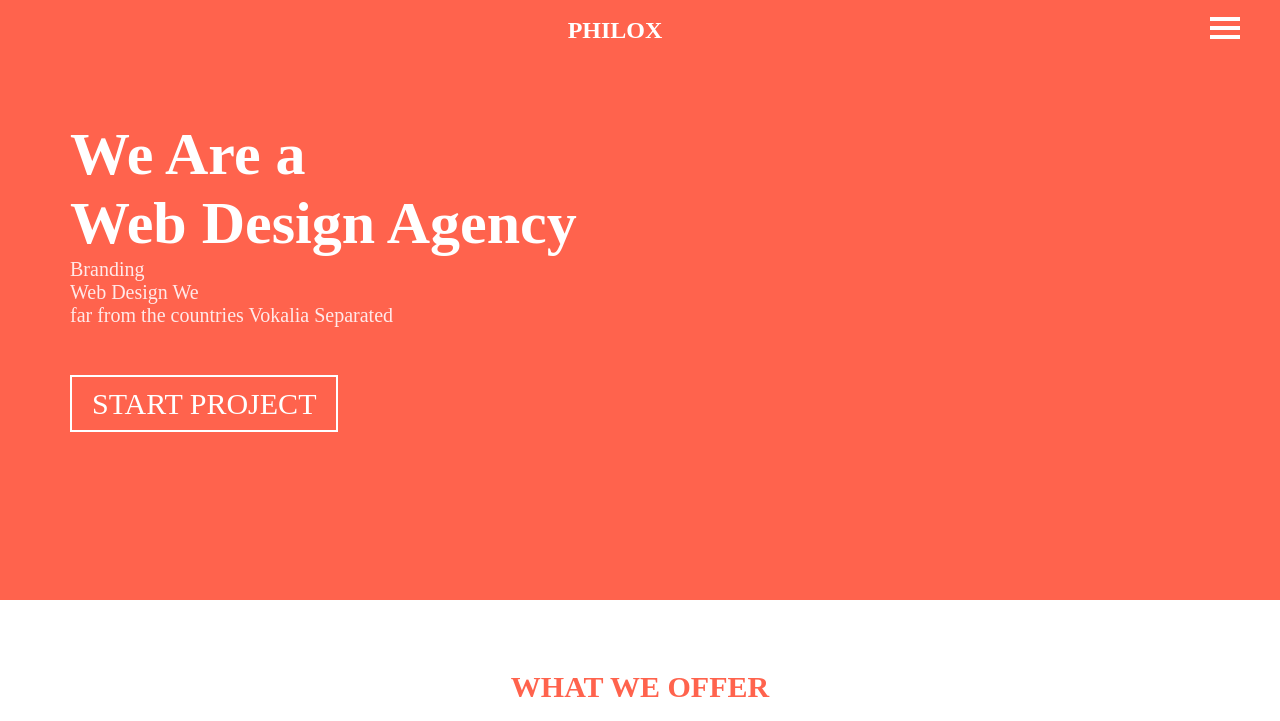
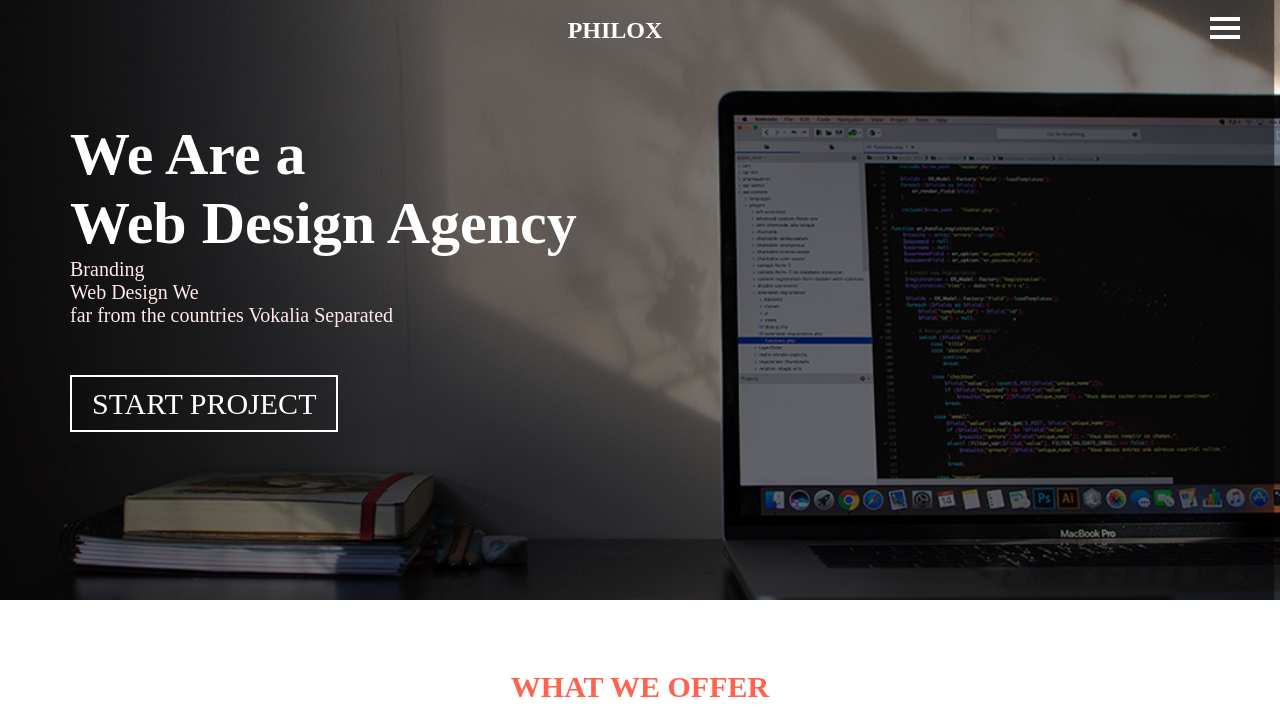
Before and after one commit to maceteli/macer, a plain HTML site: page index.html in a window 1280 px wide. Shown: the top 721 px of the page. Drawn offline with Linux system fonts and the light colour scheme.

Commit message:
Update style.css

```diff
--- a/style.css
+++ b/style.css
@@ -64,7 +64,7 @@ ul li:last-child{
     color:#fff;
 }
 .header{
-    background: url(img/banner12.jpg);;
+    background: url(banner12.jpg);;
     background-position: center;
     background-size:cover;
     background-repeat: no-repeat;
```
